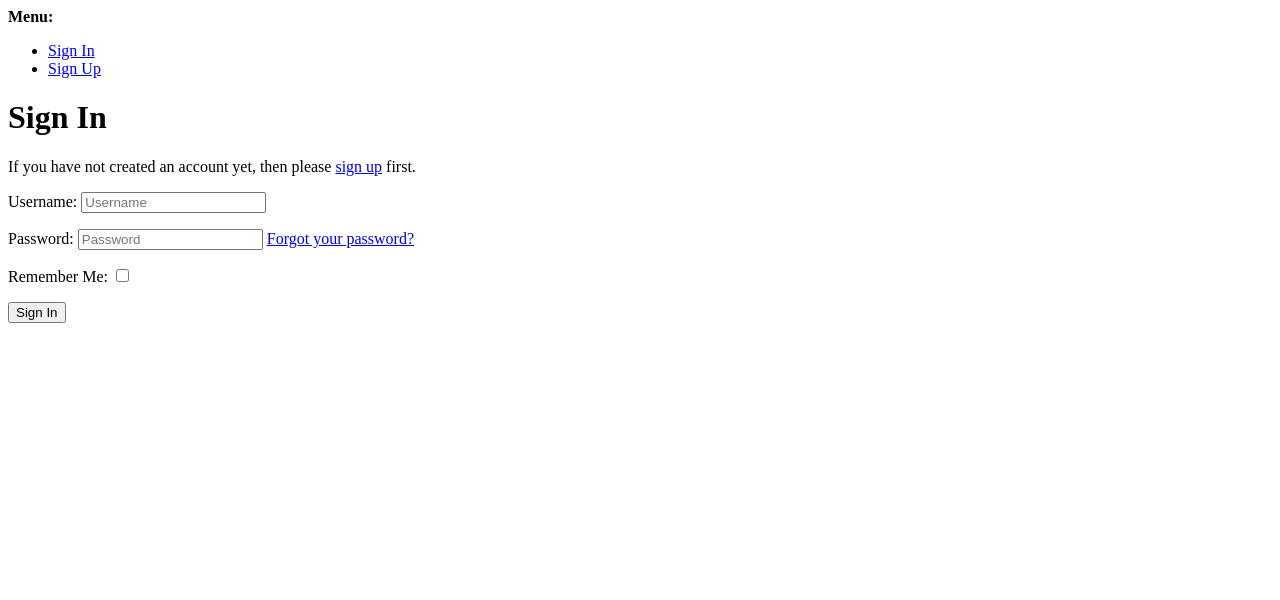
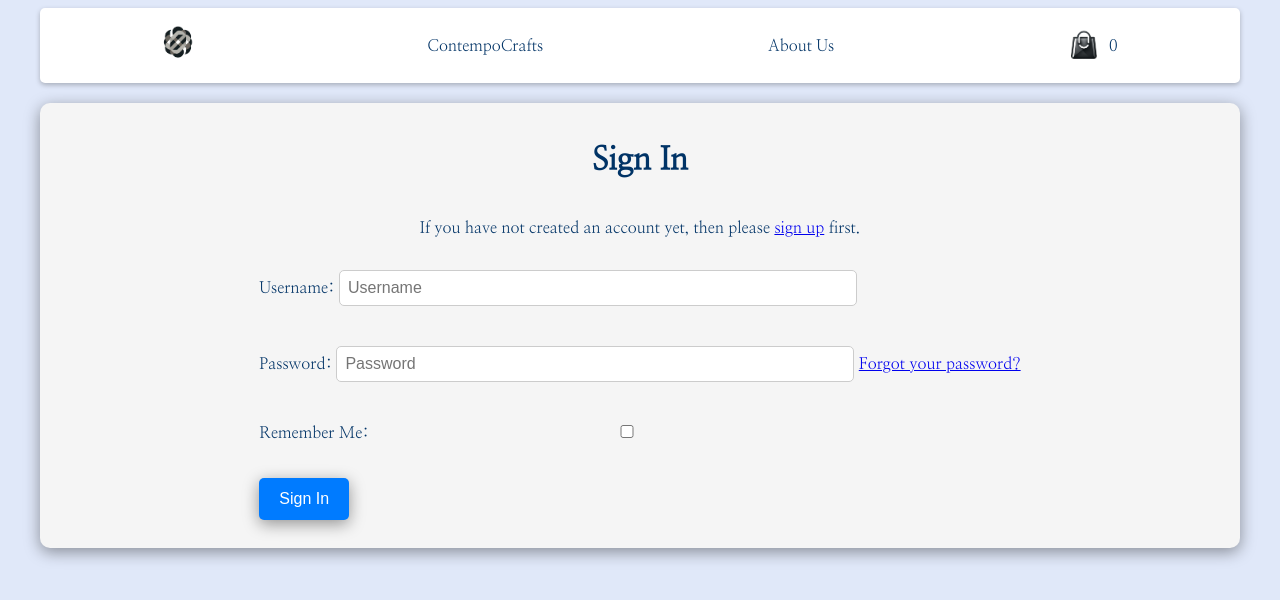
Before and after one commit to kjcioffi/django-ecommerce, a Django app: page /accounts/login/ in a window 1280 px wide. Shown: the top 600 px of the page. Run offline with Django 4.2, Linux system fonts and the light colour scheme.

Commit message:
Add auth stylesheet to allauth login.html.

```diff
--- a/authentication/templates/account/login.html
+++ b/authentication/templates/account/login.html
@@ -1,10 +1,14 @@
-{% extends "account/base_entrance.html" %}
+{% extends "base.html" %}
 {% load i18n %}
 {% load allauth account %}
-{% block head_title %}
-    {% trans "Sign In" %}
-{% endblock head_title %}
+{% load static %}
+
+{% block stylesheet %}
+    <link rel="stylesheet" href="{% static 'authentication/auth.css' %}">
+{% endblock %}
+
 {% block content %}
+    <main class="auth">
         {% element h1 %}
             {% trans "Sign In" %}
         {% endelement %}
@@ -45,4 +49,5 @@
         {% if SOCIALACCOUNT_ENABLED %}
             {% include "socialaccount/snippets/login.html" with page_layout="entrance" %}
         {% endif %}
+    </main>
 {% endblock content %}
```
Lines whose indentation alone changed are shown as unchanged.
